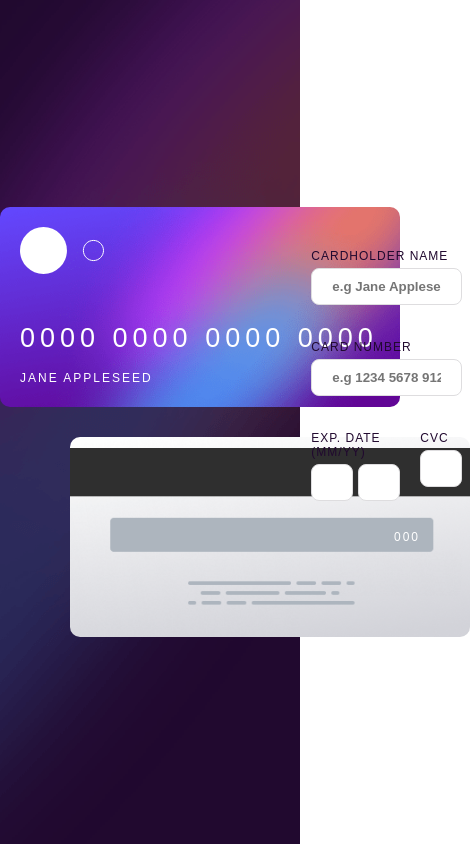
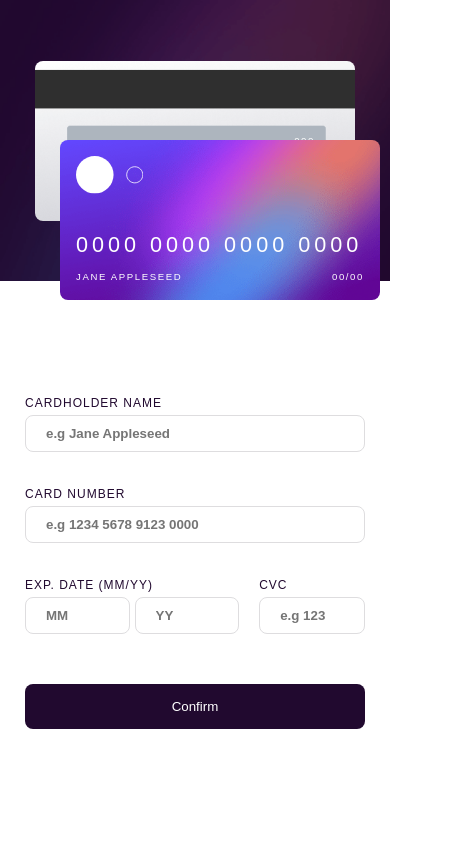
Before and after one commit to Danielhu3/interactive-card2, a React (Create React App) app: page / in a window 390 px wide. Shown: the whole page, 470 px wide, since content can reach past the window. Built offline with nearby package versions, Linux system fonts and the light colour scheme.

Commit message:
mobile version

```diff
--- a/src/components/aside/card/style.ts
+++ b/src/components/aside/card/style.ts
@@ -29,6 +29,20 @@ export const Card = styled.div.attrs((props: {side:string}) => props)`
     justify-content:flex-end;
     padding: 5rem;
     `};
+    @media screen and (max-width: 900px){
+        margin:0;
+        position:absolute;
+        transform: scale(0.8);
+
+        ${props => props.side === 'front' ? `
+        top:12rem;
+        left:5%;
+        z-index:2;
+        `
+        :`
+        z-index:1;
+        `}
+    }
 
 
 
--- a/src/components/aside/style.ts
+++ b/src/components/aside/style.ts
@@ -1,9 +1,11 @@
 import styled from "styled-components";
 import bgDesktop from '../../images/bg-main-desktop.png';
+import bgMobile from '../../images/bg-main-mobile.png';
 export const Aside = styled.aside`
     grid-area: aside;
     background: url(${bgDesktop});
-    background-repeat: no-repeat;;
+    background-repeat: no-repeat;
+    background-size: cover;
 
     display: flex;
     flex-direction:column;
@@ -14,4 +16,11 @@ export const Aside = styled.aside`
     position:relative;
 
 
+    @media screen and (max-width: 900px){
+        background: url(${bgMobile});
+        background-repeat: no-repeat;
+        background-size: cover;
+
+    }
+
 `
--- a/src/components/main/form/style.ts
+++ b/src/components/main/form/style.ts
@@ -9,4 +9,9 @@ export const Form = styled.form`
 
     max-width:34rem;
     margin-left: 15%;
+
+    @media screen and (max-width: 900px){
+        margin:0;
+    }
+
 `
--- a/src/components/main/style.ts
+++ b/src/components/main/style.ts
@@ -6,4 +6,6 @@ export const Main = styled.main`
     display: flex;
     align-items: center;
     justify-content: center;
+
+
 `
--- a/src/styles/global.ts
+++ b/src/styles/global.ts
@@ -25,4 +25,13 @@ export default createGlobalStyle`
         grid-template-columns: 1fr 2fr;
         grid-template-areas: 'aside main';
     }
+
+    @media screen and (max-width: 900px){
+        .App{
+            grid-template-columns: none;
+            grid-template-rows: 1fr 2fr;
+            grid-template-areas: 'aside'
+                                  'main';
+        }
+    }
 `
```
